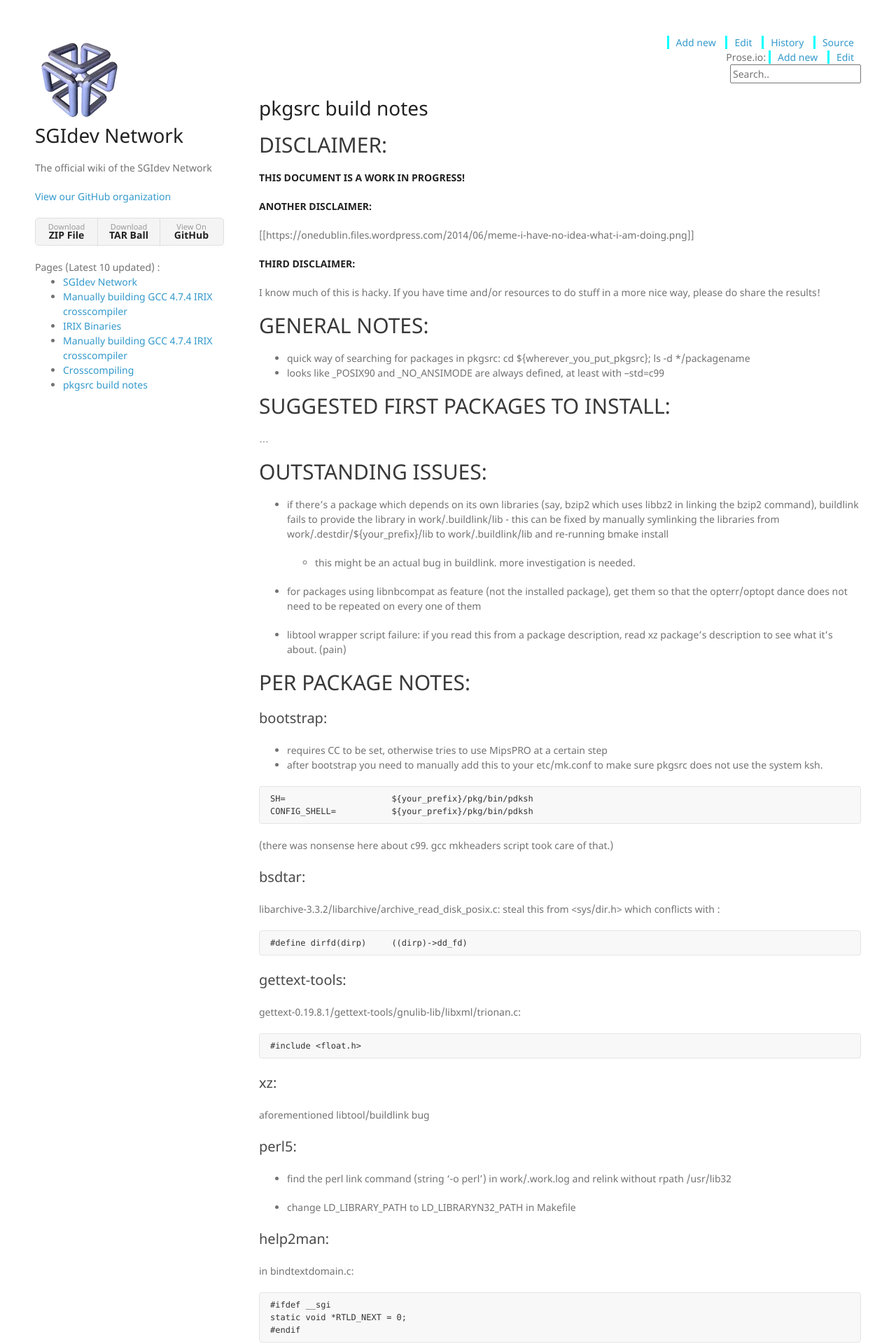
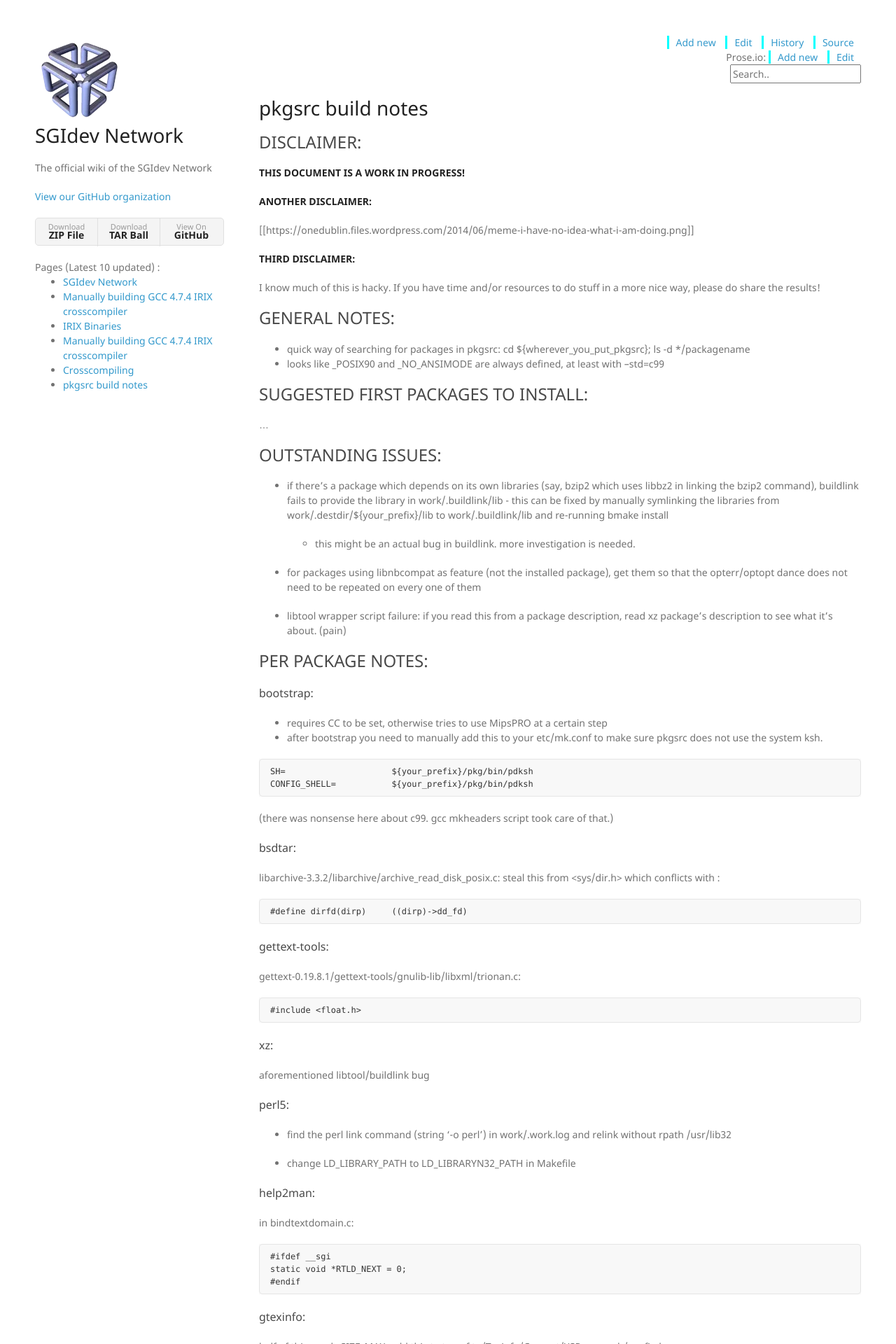
Before and after one commit to sgidevnet/sgidevnet.github.io, a Jekyll site: the page built from wiki/pkgsrc_build_notes.md, in a window 1280 px wide. Shown: the top 1920 px of the page at 70% size. Built offline with Jekyll 4.4.1, drawn with Linux system fonts in a browser that asks for light colours; nearby versions of some CDN libraries; our own code applies the rules of GitHub Pages for plain Markdown files.

````diff
--- a/index.md
+++ b/index.md
@@ -1,14 +1,14 @@
 # SGIdev Network
 Welcome to the SGIdev Network wiki!
 
-## Crosscompilation
+### Crosscompilation
 [Setting up a crosscompilation environment](wiki/crosscompiling.html)
 
 [Manually building GCC 4.7.4 IRIX crosscompiler](wiki/Manually_building_GCC_474_IRIX_crosscompiler.html)
 
-## pkgsrc
+### pkgsrc
 [pkgsrc build notes](wiki/pkgsrc_build_notes.html)
 
-## IRIX Binaries
+### IRIX Binaries
 
 [IRIX Binaries](wiki/IRIX_Binaries.html)
--- a/wiki/pkgsrc_build_notes.md
+++ b/wiki/pkgsrc_build_notes.md
@@ -1,6 +1,6 @@
 # pkgsrc build notes
 
-## DISCLAIMER:
+### DISCLAIMER:
 
 **THIS DOCUMENT IS A WORK IN PROGRESS!**
 
@@ -14,16 +14,16 @@ I know much of this is hacky. If you have time and/or resources to do
 stuff in a more nice way, please do share the results!
 
 
-## GENERAL NOTES:
+### GENERAL NOTES:
 
 - quick way of searching for packages in pkgsrc: cd ${wherever_you_put_pkgsrc}; ls -d */packagename
 - looks like _POSIX90 and _NO_ANSIMODE are always defined, at least with --std=c99
 
-## SUGGESTED FIRST PACKAGES TO INSTALL:
+### SUGGESTED FIRST PACKAGES TO INSTALL:
 
 ...
 
-## OUTSTANDING ISSUES:
+### OUTSTANDING ISSUES:
 
 * if there's a package which depends on its own libraries (say, bzip2
   which uses libbz2 in linking the bzip2 command), buildlink fails to
@@ -42,9 +42,9 @@ stuff in a more nice way, please do share the results!
   description, read xz package's description to see what it's
   about. (pain)
 
-## PER PACKAGE NOTES:
+### PER PACKAGE NOTES:
 
-#### bootstrap:
+###### bootstrap:
 * requires CC to be set, otherwise tries to use MipsPRO at a certain step
 * after bootstrap you need to manually add this to your etc/mk.conf to
   make sure pkgsrc does not use the system ksh.
@@ -56,7 +56,7 @@ CONFIG_SHELL=           ${your_prefix}/pkg/bin/pdksh
 
 (there was nonsense here about c99. gcc mkheaders script took care of that.)
 
-#### bsdtar:
+###### bsdtar:
 
 libarchive-3.3.2/libarchive/archive_read_disk_posix.c:
 steal this from <sys/dir.h> which conflicts with <dirent.h>:
@@ -64,7 +64,7 @@ steal this from <sys/dir.h> which conflicts with <dirent.h>:
 #define dirfd(dirp)     ((dirp)->dd_fd)
 ```
 
-#### gettext-tools:
+###### gettext-tools:
 
 
 gettext-0.19.8.1/gettext-tools/gnulib-lib/libxml/trionan.c:
@@ -72,16 +72,16 @@ gettext-0.19.8.1/gettext-tools/gnulib-lib/libxml/trionan.c:
 #include <float.h>
 ```
 
-#### xz:
+###### xz:
 aforementioned libtool/buildlink bug
 
-#### perl5:
+###### perl5:
 * find the perl link command (string '-o perl') in work/.work.log and relink without
 rpath /usr/lib32
 
 * change LD_LIBRARY_PATH to LD_LIBRARYN32_PATH in Makefile
 
-#### help2man:
+###### help2man:
 in bindtextdomain.c:
 ```
 #ifdef __sgi
@@ -89,20 +89,20 @@ static void *RTLD_NEXT = 0;
 #endif
 ```
 
-#### gtexinfo:
+###### gtexinfo:
 half of this needs SIZE_MAX. add this to top of
 tp/Texinfo/Convert/XSParagraph/config.h:
 ```
 #include <stdint-gcc.h>
 ```
 
-#### screen:
+###### screen:
 socket.c:
 ```
 #define SCM_RIGHTS 1
 ```
 
-#### pkgconf:
+###### pkgconf:
 * libtool wrapper script failure
 * stdinc.h: change line 55 to:
 ```
@@ -110,10 +110,10 @@ socket.c:
 ```
   ... otherwise the binary will crash. IRIX seriously does not like %zu.
 
-#### scmcvs:
+###### scmcvs:
 pkgconf managed to find an incorrect libz to link against, congrats pkgconf
 
-#### openssh:
+###### openssh:
 ```
 $ nm `which ssh`|grep ntop
          U __b64_ntop
@@ -122,10 +122,10 @@ $ nm `which ssh`|grep ntop
 * these are in /usr/lib32/libc.so, but ...something
 * just remove from config.h and recompile
 
-#### flex:
+###### flex:
 - add -lgen to LIBS in Makefile and src/Makefile
 
-#### util-linux:
+###### util-linux:
 * this is a mess. no surprise, given the name!
 include/c.h:
 ```
@@ -160,10 +160,10 @@ remove err.h
 
 ...still not there...
 
-#### bsdtar:
+###### bsdtar:
 * add `<sys/resource.h>` to archive_random.c
 
-#### gettext-tools:
+###### gettext-tools:
 - add `<float.h>` to trionan.c
 - add to plural-eval.h:
 ```
@@ -171,7 +171,7 @@ remove err.h
 typedef __uint64_t sigjmp_buf[_SIGJBLEN];
 ```
 
-#### python27:
+###### python27:
 work/Python-2.7.15/Include/pyport.h:
 - line 332, comment it out - sys/time.h and unistd.h can conflict
   because sys/time.h redefines select() under certain conditions
@@ -181,16 +181,16 @@ Modules/stringmodule.c:
 #define _ABIAPI 1 just before including sys/time.h
 ```
 
-#### vim-share:
+###### vim-share:
 * make pathdef.sh use bash
 WIP
 
-#### mandoc:
+###### mandoc:
 compat_strtonum.c:
 
 define __c99 for the duration of including limits.h
 
-#### libatomic_ops:
+###### libatomic_ops:
 atomic_ops.c:
 
 `#include <sys/resource.h>`
````
